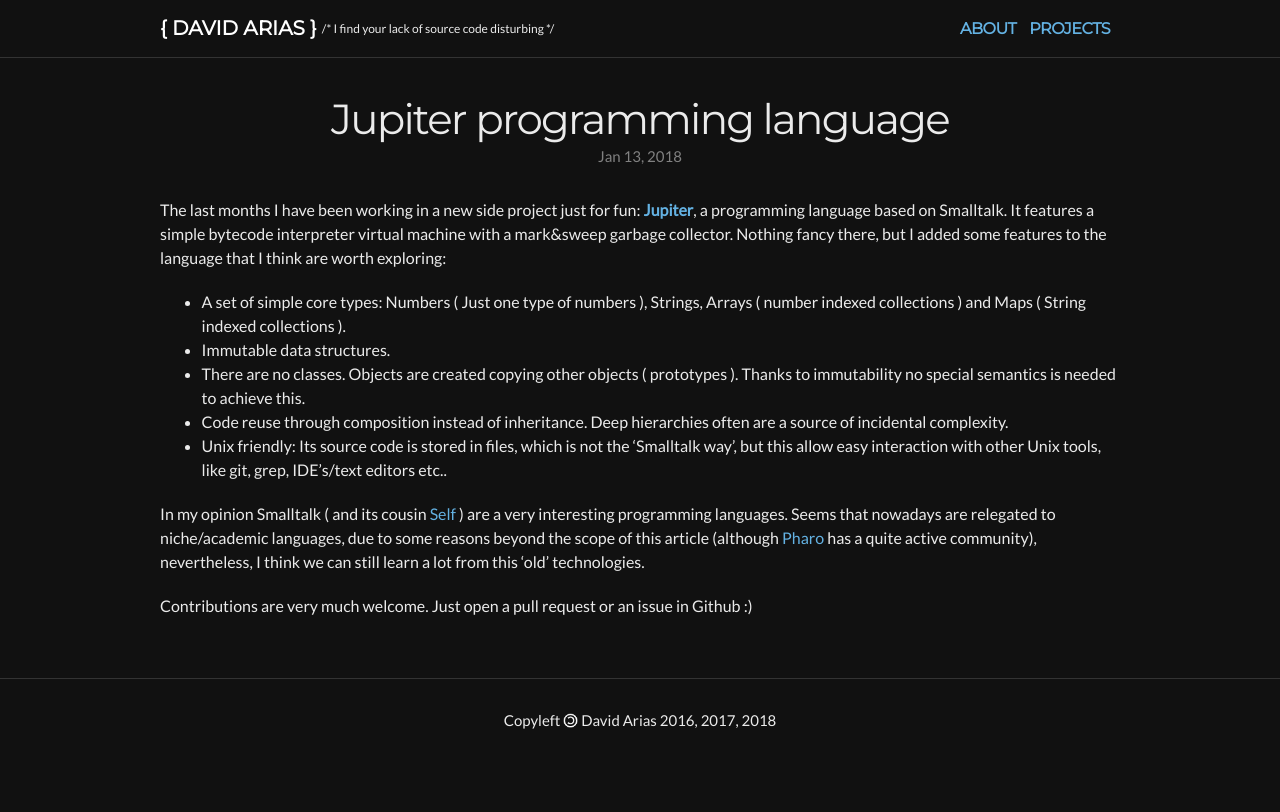
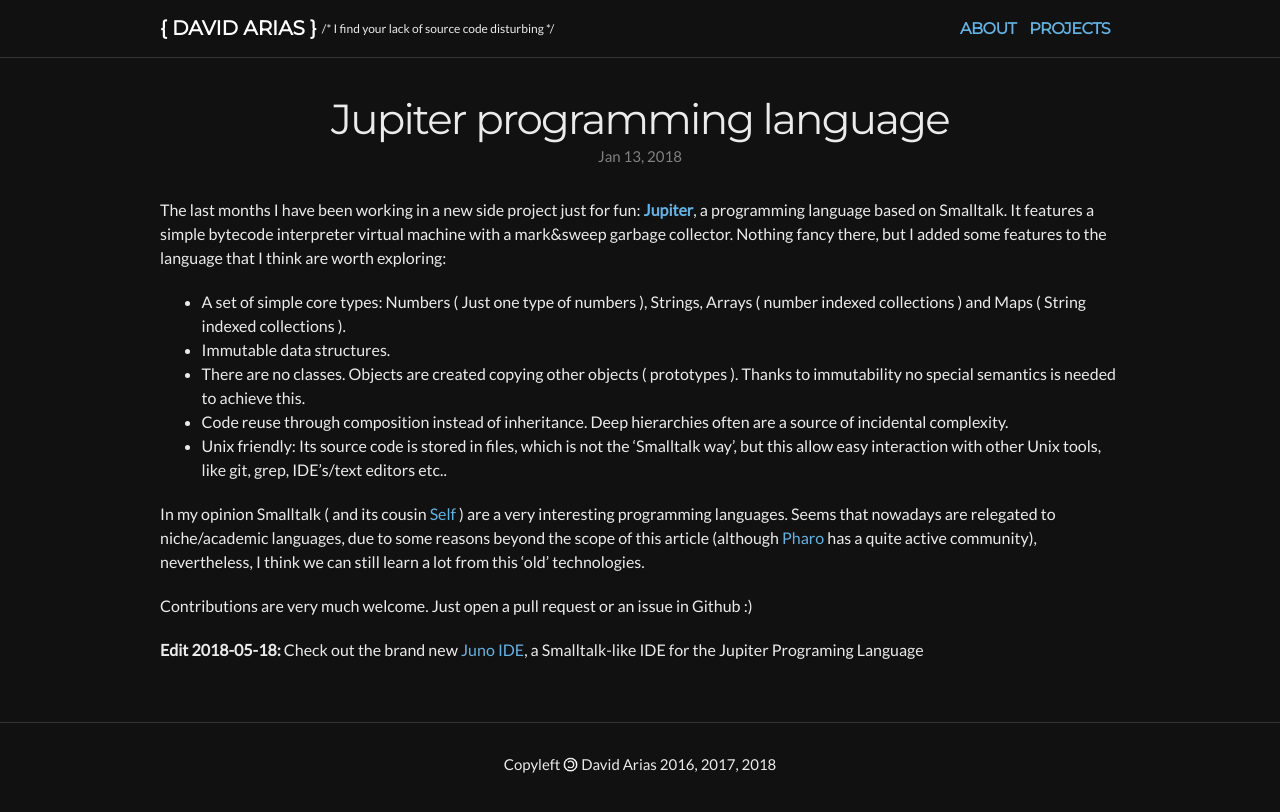
Before and after one commit to davidarias/davidarias.github.io, a Jekyll site: the page built from _posts/2018-01-13-jupiter-lang.md, in a window 1280 px wide. Shown: the top 812 px of the page. Built offline with Jekyll 4.4.1, drawn with Linux system fonts in a browser that asks for light colours.

Commit message:
updated Jupiter post with Juno IDE link

```diff
--- a/_posts/2018-01-13-jupiter-lang.md
+++ b/_posts/2018-01-13-jupiter-lang.md
@@ -23,3 +23,6 @@
 has a quite active community), nevertheless, I think we can still learn a lot from this 'old' technologies.
 
 Contributions are very much welcome. Just open a pull request or an issue in Github :)
+
+**Edit 2018-05-18:** Check out the brand new [Juno IDE](https://github.com/davidarias/juno),
+a Smalltalk-like IDE for the Jupiter Programing Language
```
